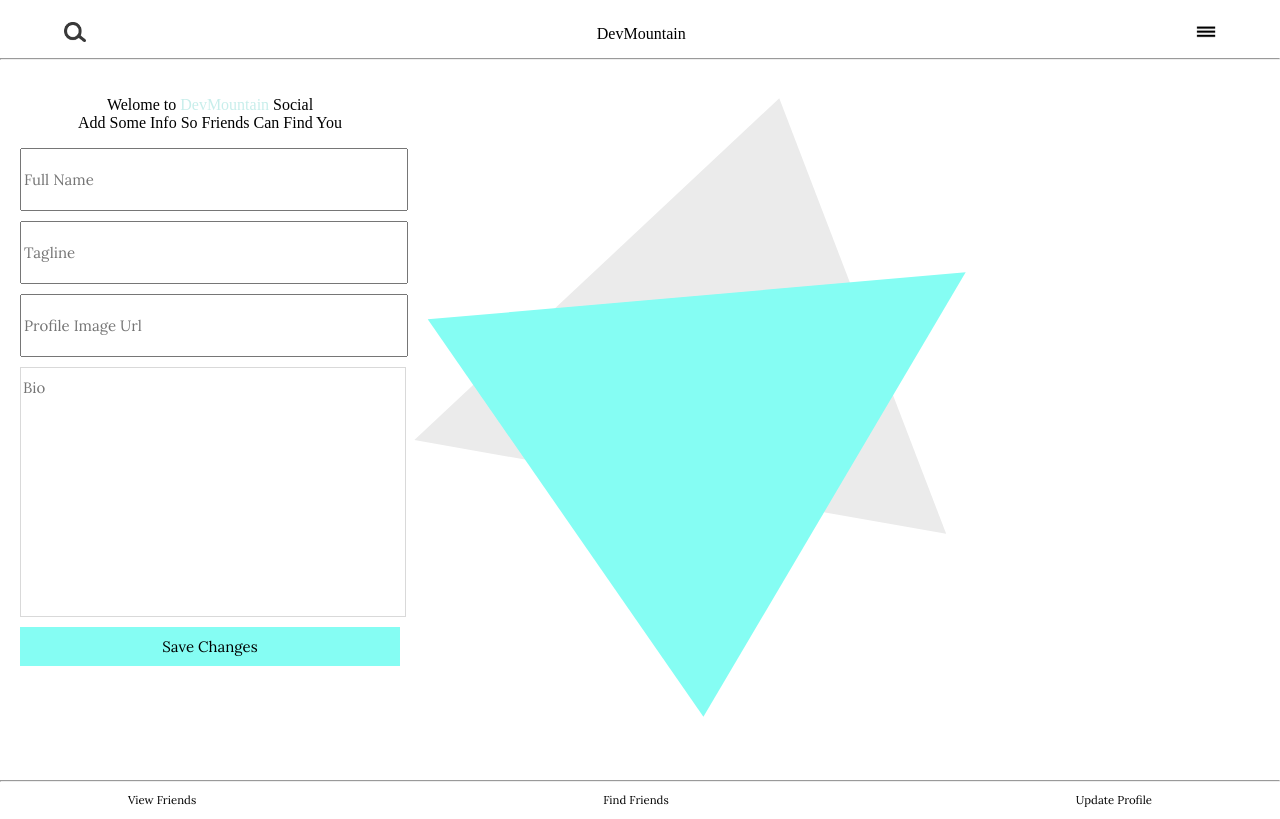
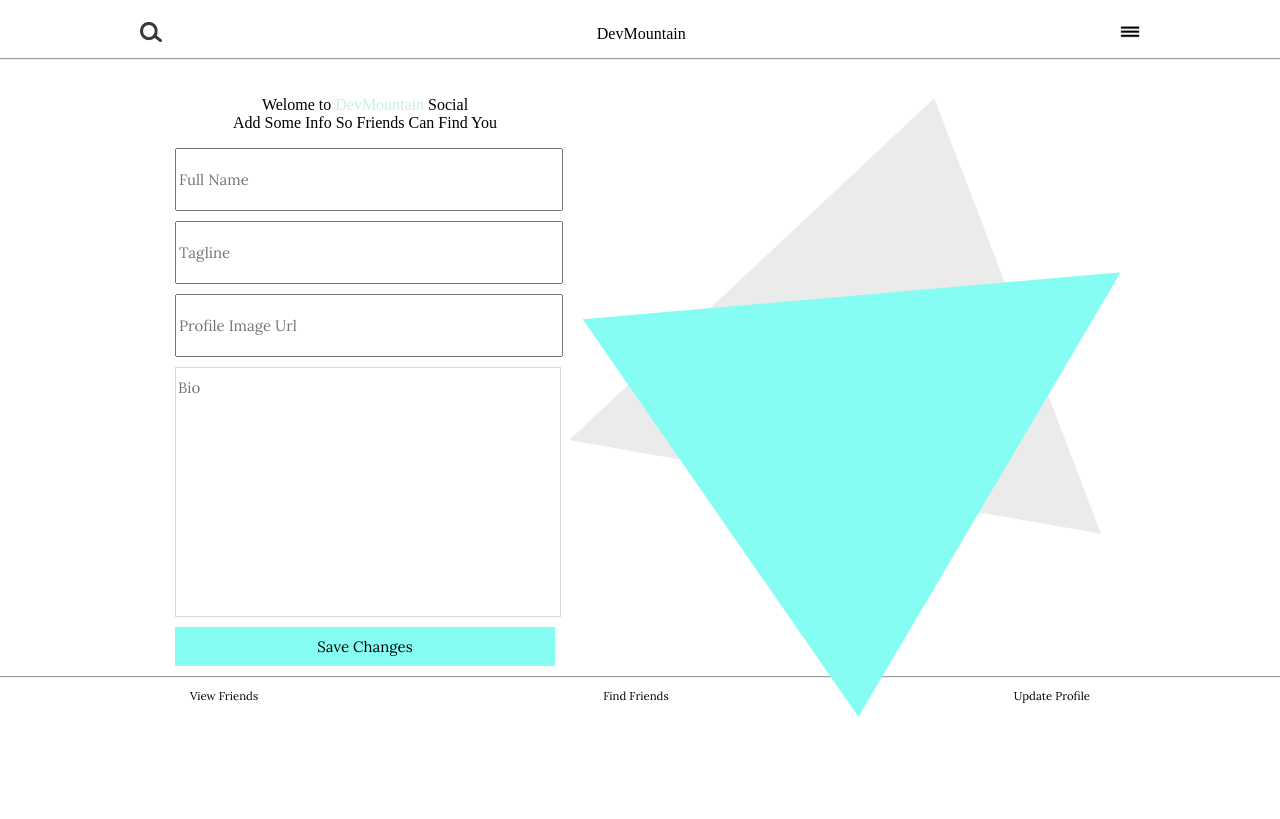
Before and after one commit to wesleyhuang23/intern-project, a plain HTML site: page index.html in a window 1280 px wide. Drawn offline with nearby package versions, Linux system fonts and the light colour scheme.

Commit message:
alignment to center

```diff
--- a/css/style.css
+++ b/css/style.css
@@ -8,16 +8,31 @@ hr{
 
 body{
   margin: 0;
+  display: flex;
+  flex-direction: column;
+  justify-content: center;
+  align-items: center;
+}
+
+main{
+  display: flex;
+  justify-content: center;
+}
+
+footer{
+  display: flex;
+  justify-content: center;
 }
 
 .bottom-nav-wrapper{
   display: flex;
   justify-content: center;
+  width: 1200px;
 }
 .bottom-nav{
   display: flex;
   justify-content: space-between;
-  width: 80vw;
+  width: 900px;
 }
 
 .bottom-nav p {
@@ -27,7 +42,7 @@ body{
 }
 
 header{
-  width: 100vw;
+  width: 1200px;
   height: 6vh;
   display: flex;
   justify-content: center;
@@ -35,8 +50,12 @@ header{
   padding-top: 10px;
 }
 
+hr{
+  width: 100vw;
+}
+
 .header-contents{
-  width: 90vw;
+  width: 1000px;
   display: flex;
   flex-direction: row;
   justify-content: space-between;
@@ -119,7 +138,7 @@ textarea[placeholder=Bio]{
 
 .right-column{
   /*border: 1px solid green;*/
-  height: 90vh;
+  height: 70vh;
   width: 570px;
   display: flex;
   justify-content: center;
--- a/index.html
+++ b/index.html
@@ -7,6 +7,7 @@
         <title>Intern Project</title>
     </head>
     <body ng-controller="internCtrl">
+      <div class="container">
         <header>
           <div class=header-contents>
           <a href="#">
@@ -17,6 +18,7 @@
             </a>
           </div>
         </header>
+      </div>
         <hr>
         <main>
             <div class="main-wrapper">
@@ -42,9 +44,10 @@
                   </div>
               </div>
             </div>
-            <main>
+          </main>
+            <hr>
                 <footer>
-                    <hr>
+
                     <div class="bottom-nav-wrapper">
                         <div class="bottom-nav">
                             <p>View Friends</p>
```
